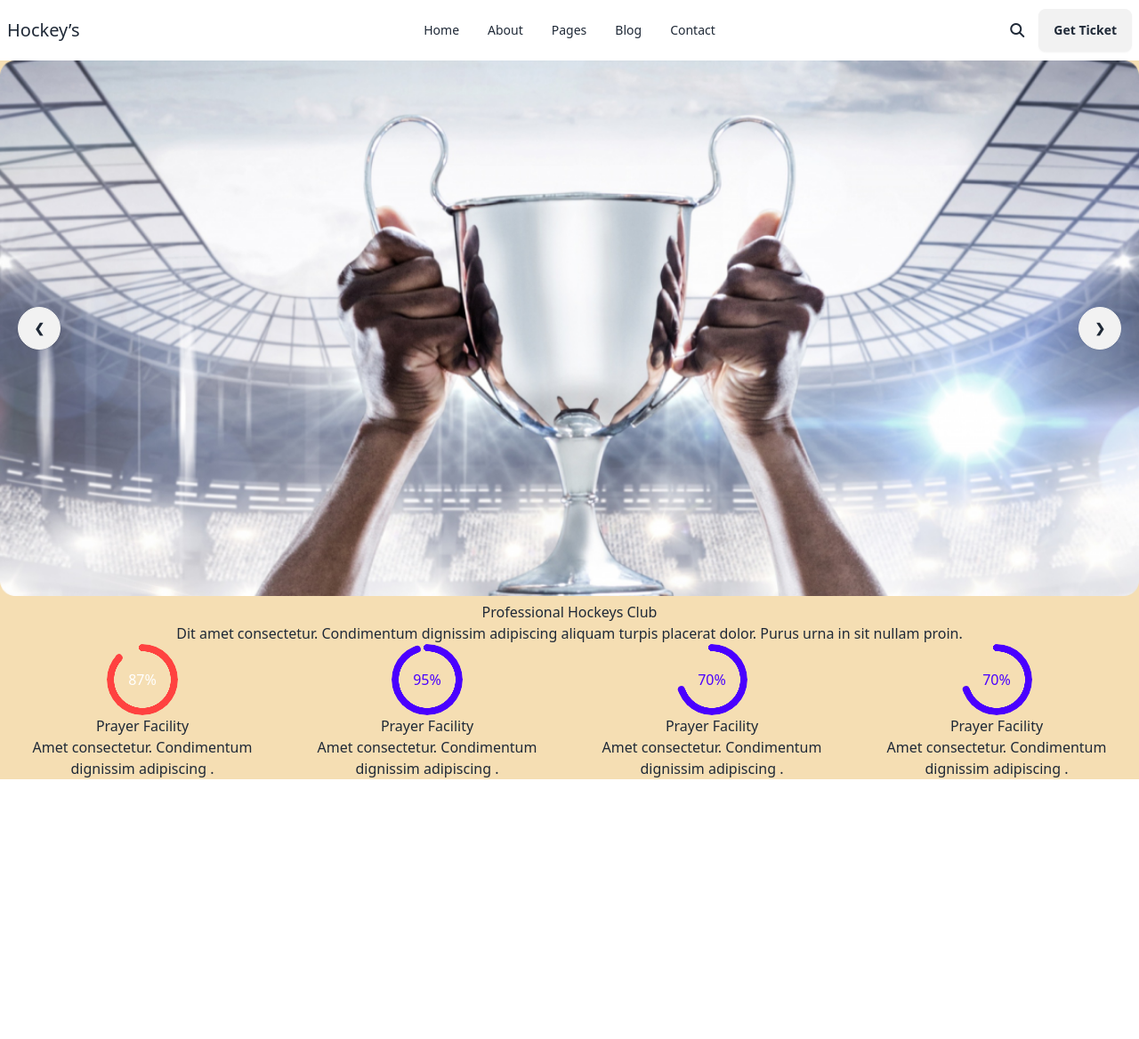
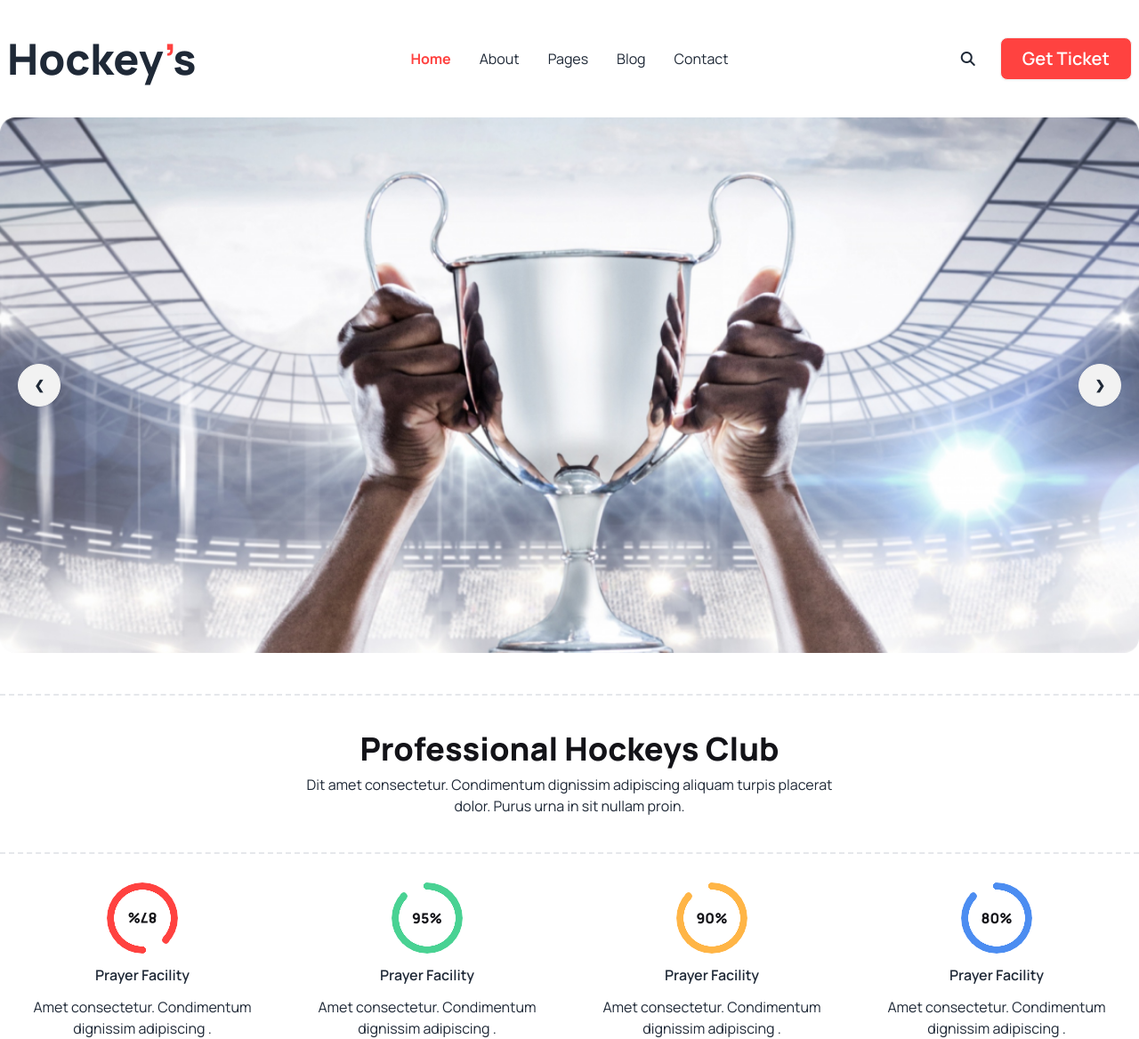
Before and after one commit to Sabbir881/hero-sabbir-assignment-3, a plain HTML site: page index.html in a window 1280 px wide. Shown: the whole page at 89% size. Before the commit the page ends 876 px from the top, so only its background shows below. Drawn offline with nearby package versions, Linux system fonts and the light colour scheme.

Commit message:
benner section added

```diff
--- a/index.html
+++ b/index.html
@@ -22,7 +22,7 @@
 
     <header class=" lg:container lg:mx-auto">
         <!-- nave start  -->
-        <nav>
+        <nav class="lg:py-8">
             <div class="navbar bg-base-100">
                 <div class="navbar-start">
                     <div class="dropdown">
@@ -34,8 +34,8 @@
                             </svg>
                         </div>
                         <ul tabindex="0"
-                            class="menu menu-sm dropdown-content mt-3 z-[1] p-2 shadow bg-base-100 rounded-box w-52">
-                            <li><a>Home</a></li>
+                            class="menu menu-sm dropdown-content mt-3 z-[1] p-2 shadow bg-base-100 rounded-box w-52 lg:text-[16px]">
+                            <li class="text-[#FF4240] font-bold"><a>Home</a></li>
                             <li><a>About</a></li>
                             <li><a>Pages</a></li>
                             <li><a>Blog</a></li>
@@ -43,11 +43,11 @@
 
                         </ul>
                     </div>
-                    <a class=" bold text-xl">Hockey’s</a>
+                    <a class=" font-extrabold lg:text-5xl">Hockey<span class="text-[#FF4240]">’</span>s</a>
                 </div>
-                <div class="navbar-center hidden lg:flex">
-                    <ul class="menu menu-horizontal px-1">
-                        <li><a>Home</a></li>
+                <div class="navbar-center hidden lg:flex ">
+                    <ul class="menu menu-horizontal lg:text-[16px] ">
+                        <li class="text-[#FF4240] font-bold"><a>Home</a></li>
                         <li><a>About</a></li>
                         <li><a>Pages</a></li>
                         <li><a>Blog</a></li>
@@ -55,8 +55,8 @@
                     </ul>
                 </div>
                 <div class="navbar-end">
-                    <span class="px-4 hidden lg:block"><i class="fa-solid fa-magnifying-glass"></i></span>
-                    <a class="btn">Get Ticket</a>
+                    <span class="px-4 lg:px-7 hidden lg:block"><i class="fa-solid fa-magnifying-glass"></i></span>
+                    <a class="btn bg-[#FF4240] text-white  lg:text-[20px] lg:px-6">Get Ticket</a>
                 </div>
             </div>
         </nav>
@@ -91,37 +91,41 @@
 
     <main>
 
-        <section>
-            <div class="lg:container lg:mx-auto" >
+        <section class="lg:mt-10 mt-5">
+            <div class="lg:container lg:mx-auto space-y-5" >
 
-                <div class="text-center">
-                    <h1 >Professional Hockeys Club</h1>
-                    <p>Dit amet consectetur. Condimentum dignissim adipiscing aliquam turpis placerat dolor. Purus urna in sit nullam proin. </p>
+                <div class="text-center mb-4 lg:mb-8  border-y-2 border-dashed lg:py-10 py-5 ">
+                    <h1 class="lg:text-4xl text-[#131318] font-extrabold mb-2 text-[22px]">Professional Hockeys Club</h1>
+                    <p class="lg:w-1/2  lg:mx-auto">Dit amet consectetur. Condimentum dignissim adipiscing aliquam turpis placerat <br> dolor. Purus urna in sit nullam proin. </p>
                 </div>
 
-                <div class="grid grid-cols-1 lg:grid-cols-4 text-center ">
-                    <div>
-                        <div class="radial-progress text-[#ff4240] " style="--value:87;" role="progressbar"><span class="text-[#FFF]">87%</span></div>
-                        <h4>Prayer Facility</h4>
-                        <p>Amet consectetur. Condimentum dignissim adipiscing .</p>
+                <div class="grid grid-cols-1 lg:grid-cols-4 text-center">
+                    <div class=" lg:space-y-3">
+                        <div class="radial-progress text-[#ff4240] rotate-180" style="--value:87;" role="progressbar"><span class=" font-extrabold text-[#131318] rotate-40">87%</span></div>
+                        <h4 class="font-semibold">Prayer Facility</h4>
+                        <p class=" lg:w-64 w-4/5 mx-auto lg:m-auto text-base">Amet consectetur. Condimentum dignissim adipiscing .</p>
                     </div>
 
-                    <div>
-                        <div class="radial-progress text-primary" style="--value:95;" role="progressbar">95%</div>
-                        <h4>Prayer Facility</h4>
-                        <p>Amet consectetur. Condimentum dignissim adipiscing .</p>
-                    </div>
-                    <div>
-                        <div class="radial-progress text-primary" style="--value:70;" role="progressbar">70%</div>
-                        <h4>Prayer Facility</h4>
-                        <p>Amet consectetur. Condimentum dignissim adipiscing .</p>
+                    <div class=" lg:space-y-3">
+                        <div class="radial-progress text-[#49D293] " style="--value:87;" role="progressbar"><span class=" font-extrabold text-[#131318]">95%</span></div>
+                        <h4 class="font-semibold">Prayer Facility</h4>
+                        <p class="w-4/5 mx-auto lg:w-64 lg:m-auto text-base">Amet consectetur. Condimentum dignissim adipiscing .</p>
                     </div>
 
-                    <div>
-                        <div class="radial-progress text-primary" style="--value:70;" role="progressbar">70%</div>
-                        <h4>Prayer Facility</h4>
-                        <p>Amet consectetur. Condimentum dignissim adipiscing .</p>
+                    <div class=" lg:space-y-3">
+                        <div class="radial-progress text-[#FFB546] " style="--value:87;" role="progressbar"><span class=" font-extrabold text-[#131318]">90%</span></div>
+                        <h4 class="font-semibold">Prayer Facility</h4>
+                        <p class="w-4/5 mx-auto lg:w-64 lg:m-auto text-base">Amet consectetur. Condimentum dignissim adipiscing .</p>
                     </div>
+
+                    <div class=" lg:space-y-3">
+                        <div class="radial-progress text-[#4C8DF1] " style="--value:87;" role="progressbar"><span class=" font-extrabold text-[#131318]">80%</span></div>
+                        <h4 class="font-semibold">Prayer Facility</h4>
+                        <p class="w-4/5 mx-auto lg:w-64 lg:m-auto text-base">Amet consectetur. Condimentum dignissim adipiscing .</p>
+                    </div>
+
+
+
 
 
 
--- a/style.css
+++ b/style.css
@@ -1,3 +1,3 @@
 body{
-    background:wheat;
+    font-family:Manrope;
 }
```
